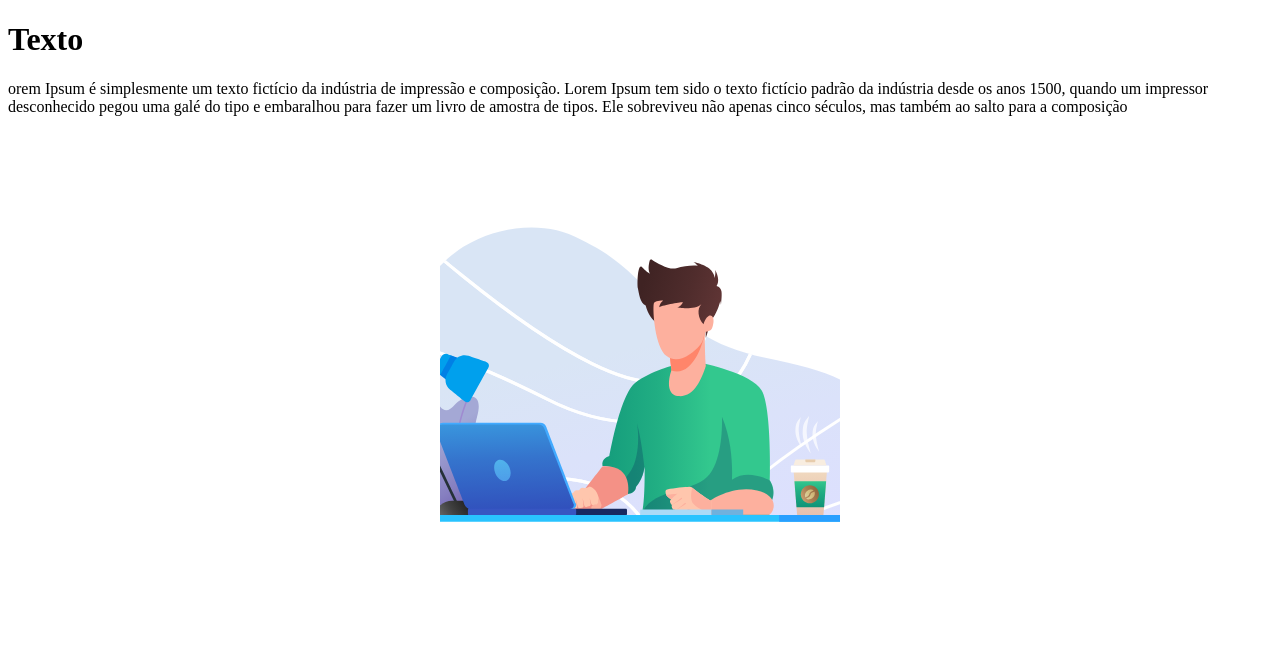
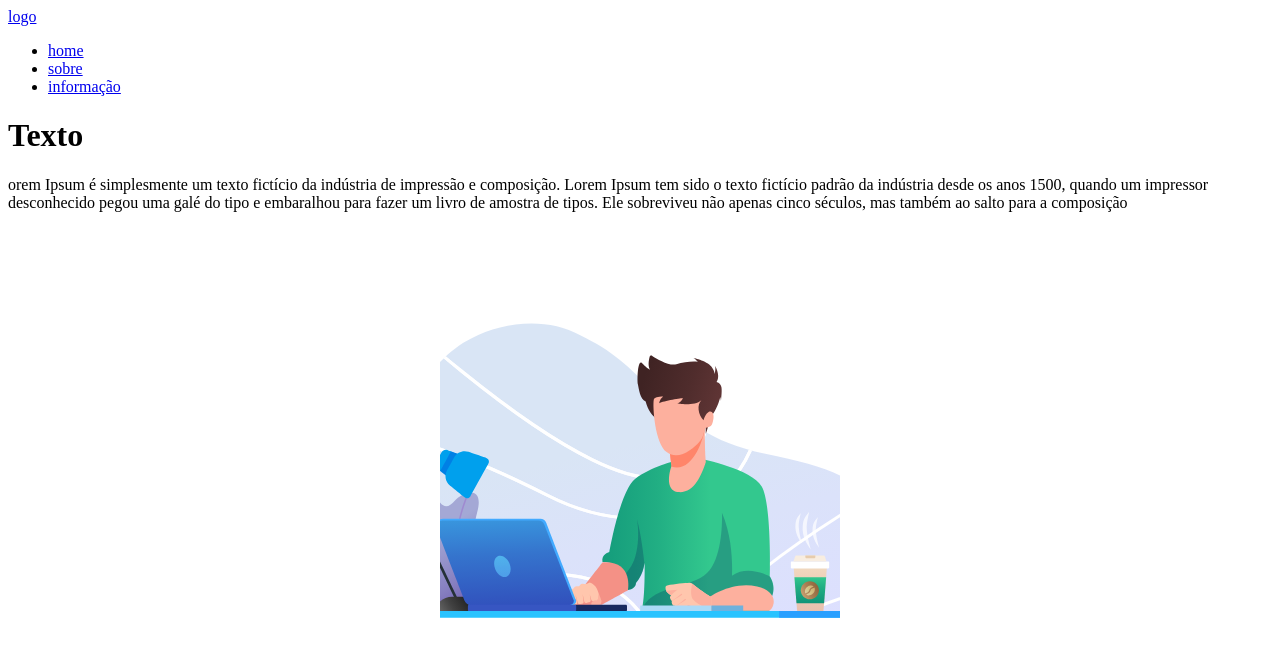
Before and after one commit to CarlosEduardoBastos/portfolio, a React (Create React App) app: page / in a window 1280 px wide. Shown: the top 656 px of the page. Built offline with nearby package versions, Linux system fonts and the light colour scheme.

Commit message:
criando a pagina Header

```diff
--- a/src/Header.js
+++ b/src/Header.js
@@ -2,7 +2,16 @@ import React from 'react'
 
 const Header = () => {
     return (
-        <div></div>
+        <header className="header-color">
+            <section>
+                <a href="/" className="logo">logo</a>
+                    <ul>
+                        <li><a href="/">home</a></li>
+                        <li><a href="/">sobre</a></li>
+                        <li><a href="/">informação</a></li>
+                    </ul>
+            </section>
+        </header>
     )
 }
 
```
Also changed, not shown: 1 other file (tests, documents, lock files or other folders).
